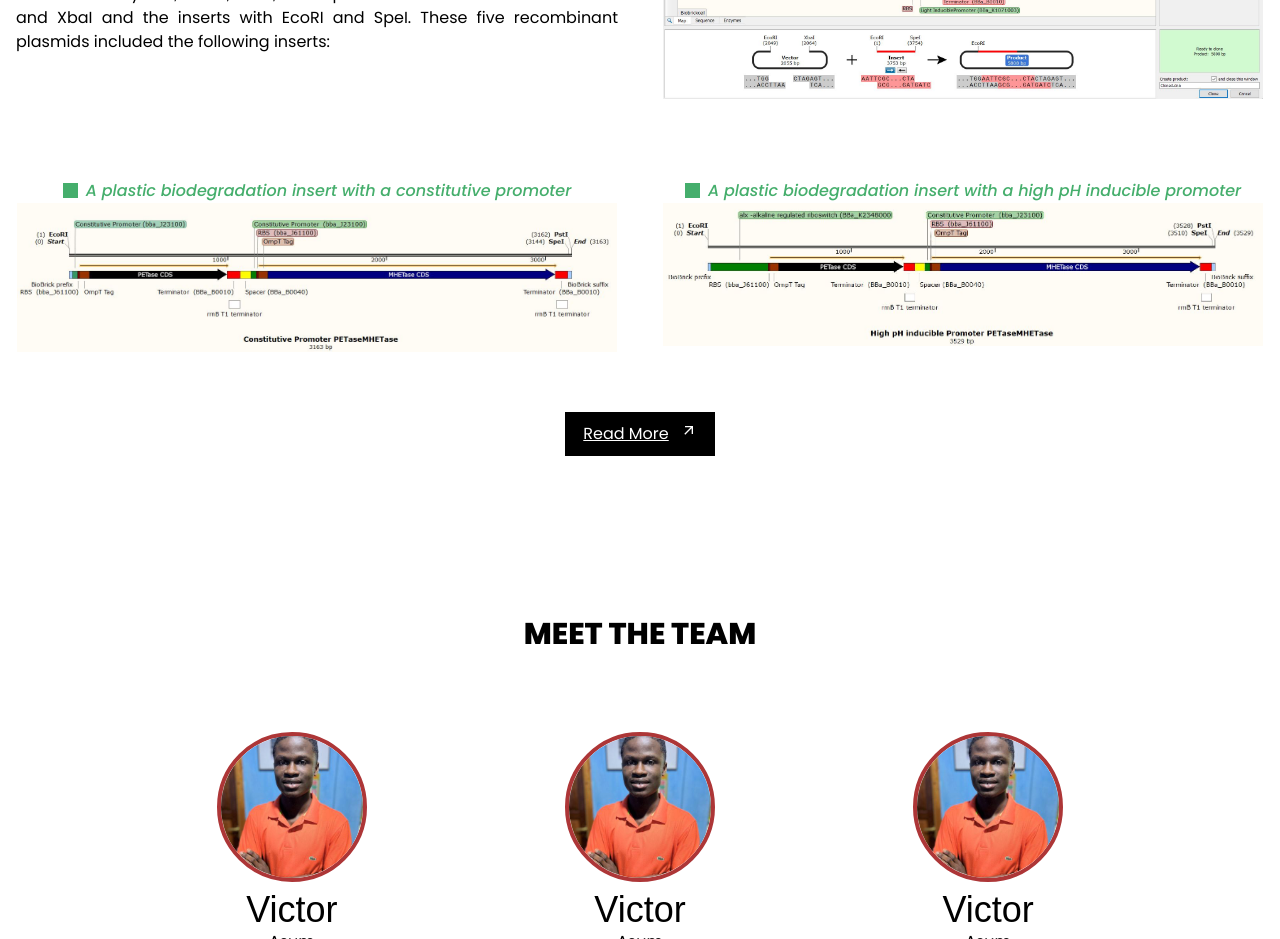
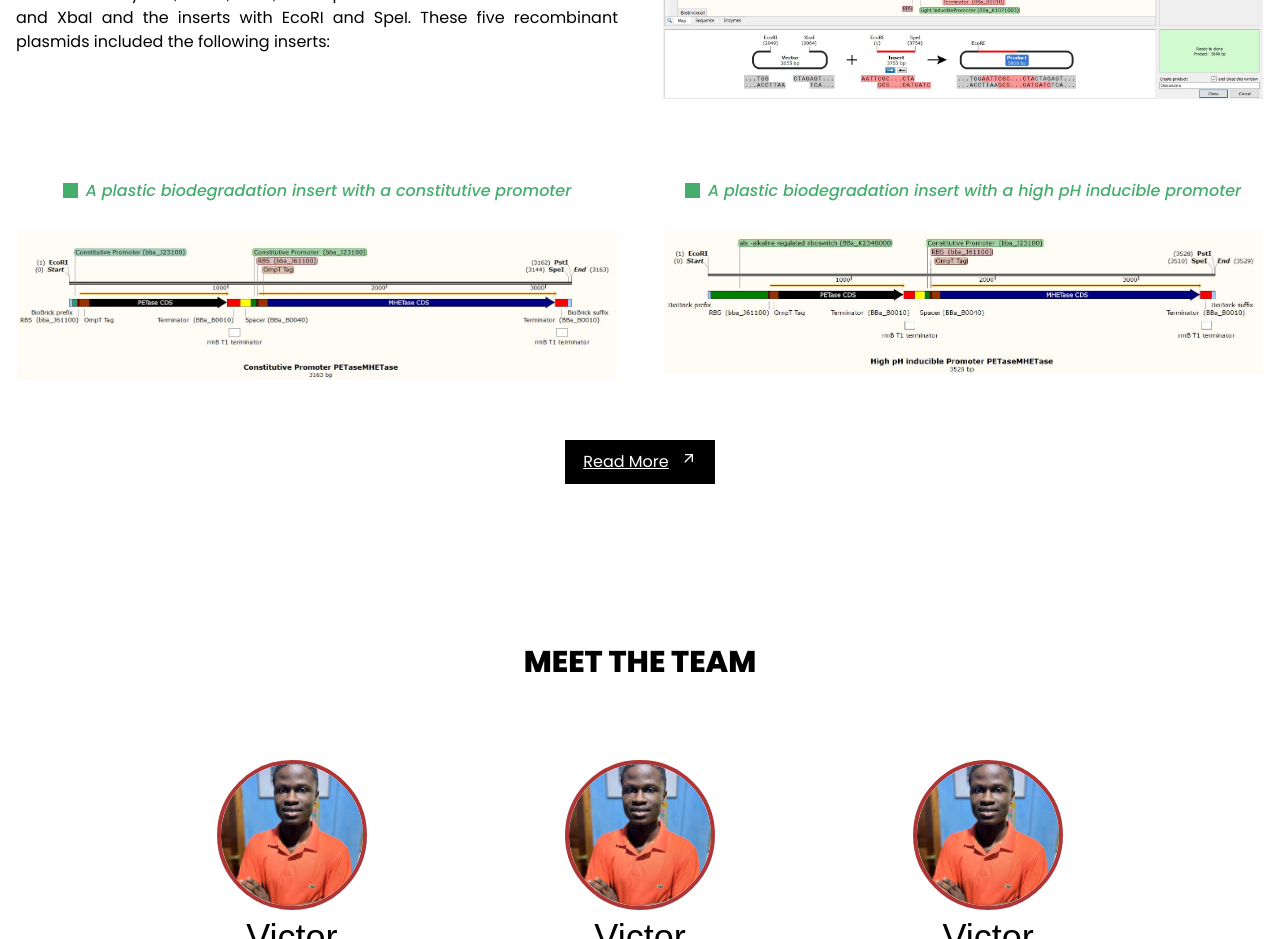
Before and after one commit to AsumVictor/iGEM-2024, a Next.js app: page / in a window 1280 px wide. Shown: the part 4680-5619 px from the top of the page. Built offline with nearby package versions, Linux system fonts and the light colour scheme; a web font is replaced by a local one.

Commit message:
Added space between result

```diff
--- a/src/components/sections/ResultSection.tsx
+++ b/src/components/sections/ResultSection.tsx
@@ -13,7 +13,7 @@ function ResultSection() {
         OUR PREDICTED LAB WORKS
       </h2>
       <div className="gap-3 grid 750px:grid-cols-2 mt-10">
-        <div className="w-full flex flex-col justify-start items-center px-4">
+        <div className="w-full flex flex-col justify-start items-center px-4 gay">
           <p className=" text-justify poppins-regular mt-5">
             Due to the inability to be in the lab this year, we performed
             experiments in silico using the SnapGene Software. After obtaining
@@ -34,8 +34,8 @@ function ResultSection() {
         </div>
       </div>
 
-      <div className="gap-3 grid 750px:grid-cols-2 py-10 mt-10">
-        <div className="w-full flex flex-col justify-start items-center px-4">
+      <div className="gap-3 grid 750px:grid-cols-2 py-10 mt-10 gap-y-20">
+        <div className="w-full flex flex-col justify-start items-center px-4 gap-y-7 ">
           <div className=" flex flex-row flex-wrap gap-2 items-center text-primary_green font-bold poppins-medium-italic">
             <div className="h-[0.4cm] w-[0.4cm] bg-primary_green"></div>
             <span>
@@ -44,7 +44,7 @@ function ResultSection() {
           </div>
           <Image src={result1} height={3} width={600} alt=" Image" />
         </div>
-        <div className="w-full flex flex-col justify-start items-center px-4">
+        <div className="w-full flex flex-col justify-start items-center px-4 gap-y-7">
           <div className=" flex flex-row flex-wrap gap-2 items-center text-primary_green font-bold poppins-medium-italic">
             <div className="h-[0.4cm] w-[0.4cm] bg-primary_green"></div>
             <span>
```
